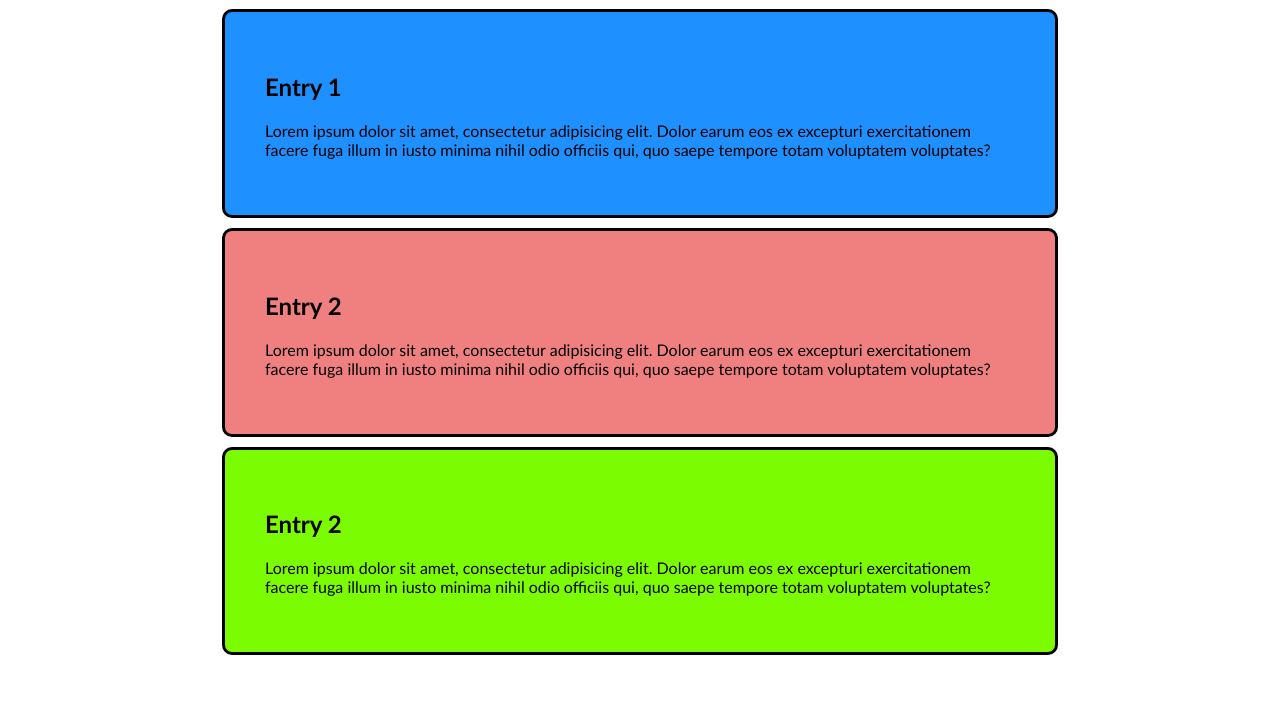
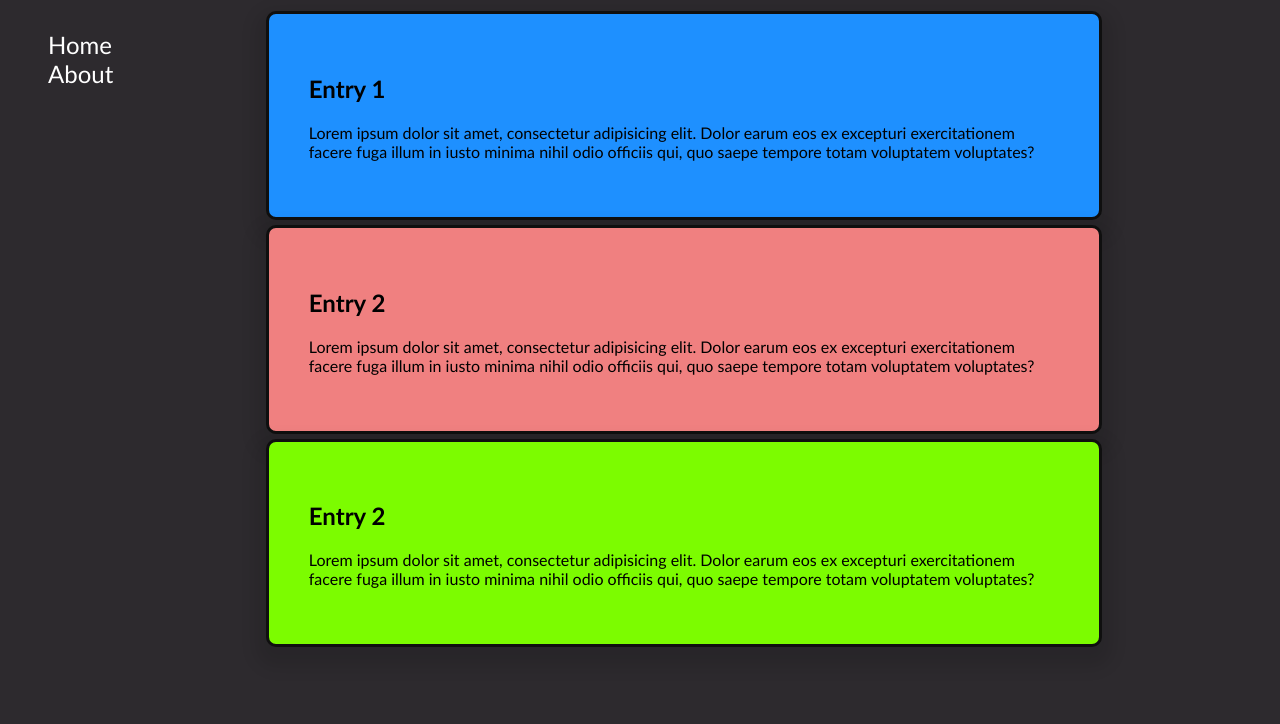
Before and after one commit to SimonSta95/html-basics, a website built with Vite: page index.html in a window 1280 px wide. Shown: the part 76-800 px from the top of the page. Built offline with nearby package versions, Linux system fonts and the light colour scheme.

Commit message:
redesign

```diff
--- a/index.html
+++ b/index.html
@@ -13,6 +13,14 @@
     <h1> Cats Blog</h1>
 </header>
 <main>
+    <div class="parent">
+        <div class="div1">
+            <ul>
+                <li><a href="#Home">Home</a></li>
+                <li><a href="#About">About</a></li>
+            </ul>
+        </div>
+        <div class="div2">
             <article class="article-1">
                 <h2>Entry 1</h2>
                 <p>Lorem ipsum dolor sit amet, consectetur adipisicing elit.
@@ -31,6 +39,9 @@
                     Dolor earum eos ex excepturi exercitationem facere fuga illum in iusto minima nihil odio officiis qui,
                     quo saepe tempore totam voluptatem voluptates?</p>
             </article>
+        </div>
+    </div>
+
 </main>
 
 
--- a/styles.css
+++ b/styles.css
@@ -1,29 +1,44 @@
-
-.cat-img {
-    max-height: 300px;
-    max-width: 300px;
+html {
+    background: rgb(45, 42, 46);
+    font-family: Calibri, sans-serif;
+    color: white;
 }
 
-main {
-    display: flex;
-    flex-direction: column;
-    justify-content: space-evenly;
-    align-items: center;
-    font-family: Calibri, sans-serif;
-
+.parent {
+    display: grid;
+    grid-template-columns: repeat(5, 1fr);
+    grid-template-rows: repeat(5, 1fr);
+    grid-column-gap: 0px;
+    grid-row-gap: 0px;
 }
 
-h1 {
-    color: dodgerblue;
+.div1 {
+    grid-area: 1 / 1 / 6 / 2;
+    font-size: 1.5rem;
+}
+
+.div1 a {
+    text-decoration: none;
+    color: white;
+}
+
+.div1 ul {
+    list-style-type: none;
+}
+
+.div2 {
+    grid-area: 1 / 2 / 6 / 6;
 }
 
 article {
     display: block;
-    border: 3px solid;
+    border: 3px solid rgb(15, 15, 15);
     border-radius: 10px;
     padding: 40px;
     margin: 5px;
     max-width: 750px;
+    box-shadow: 0px 10px 15px 11px rgba(0,0,0,0.1);
+    color: black;
 }
 
 .article-1 {
```
Lines whose indentation alone changed are shown as unchanged.
